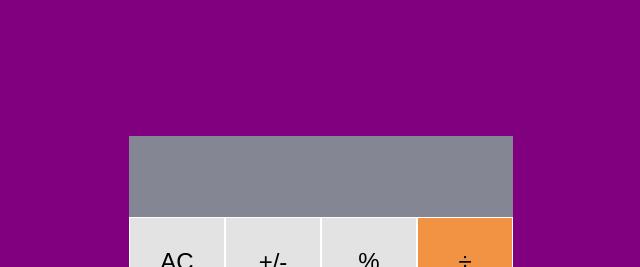
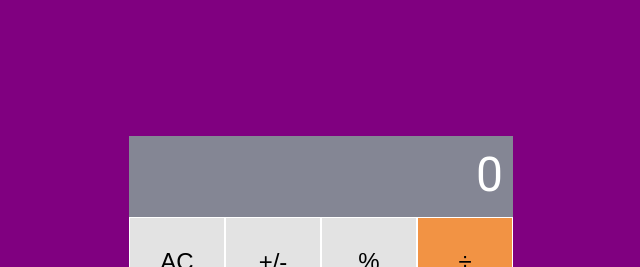
Before and after one commit to basitali111/Math-magicians-, a React (Create React App) app: page / in a window 1280 px wide. Shown: the top 267 px of the page, without its empty margins (319-959 px from the left). Built offline with nearby package versions, Linux system fonts and the light colour scheme.

Commit message:
Fixing error

```diff
--- a/src/components/Calculator.js
+++ b/src/components/Calculator.js
@@ -1,21 +1,41 @@
 /* eslint-disable react/prefer-stateless-function */
 /* eslint-disable react/destructuring-assignment */
 /* eslint-disable */
-import React,{useState} from "react";
+import React, { useState } from "react";
 import calculate from "./Logic/calculate";
 
-const Calculator=()=>  {
-  const [state, calc] = useState(0);
-  const { total, next, operation } = state;
+const Calculator = () => {
+  let [state, setstate] = useState(0);
 
   const handleclick = (e) => {
     const { innerText } = e.target;
-   calc(calculate(state, innerText));
+
+    setstate(calculate(state, innerText));
   };
+  const { total, next, operation } = state;
+  const changeDisplay = () => {
+    if (total && next && operation) {
+      return `${total} ${operation} ${next}`;
+    }
+    if (next) {
+      return next;
+    }
+    if (total && !next && !operation) {
+      return total;
+    }
+    if (!next && total) {
+      return `${total} ${operation}`;
+    }
+
+    if (!total) {
+      return 0;
+    }
+  };
+
   return (
     <div className="calculator">
       <div id="display" className="display">
-          {total || next}
+        {changeDisplay()}
       </div>
       <button type="button" onClick={handleclick}>
         AC
@@ -76,7 +96,6 @@ const Calculator=()=>  {
       </button>
     </div>
   );
-  }
-
+};
 
 export default Calculator;
```
Lines whose indentation alone changed are shown as unchanged.
